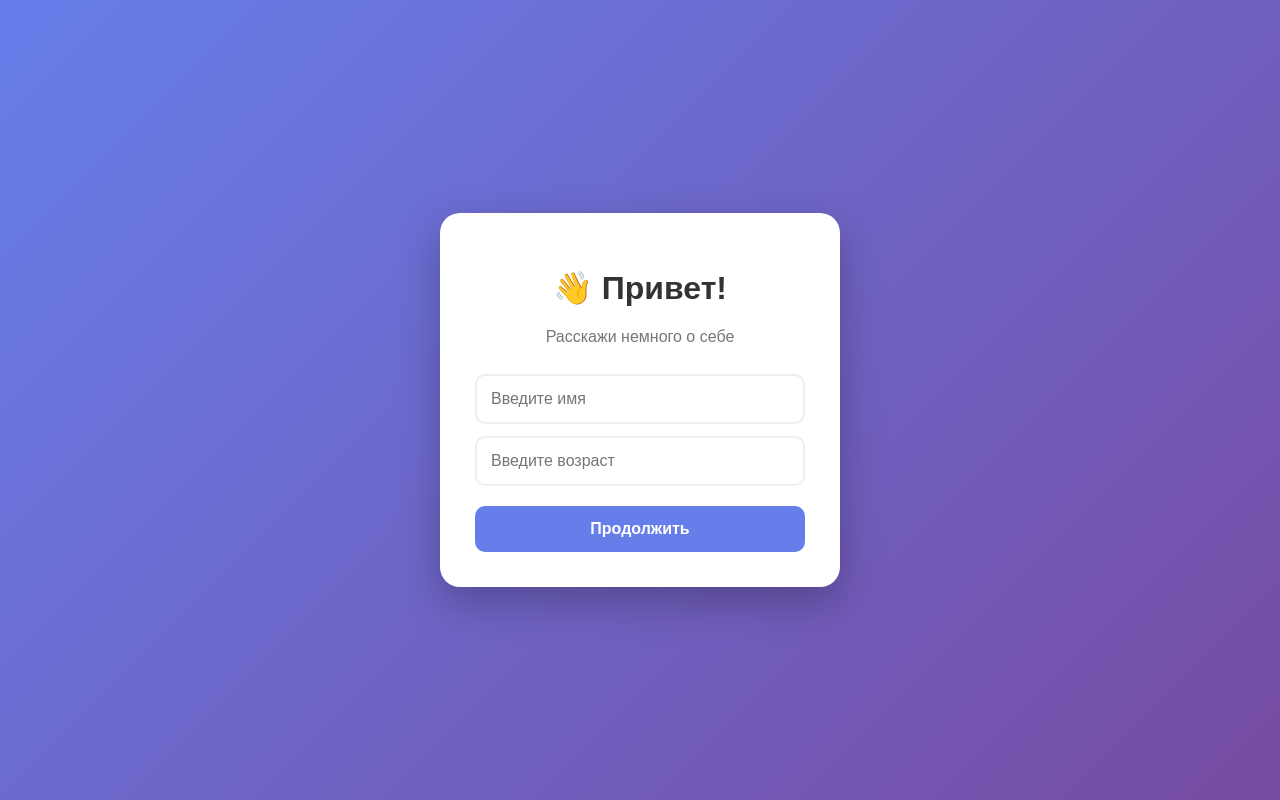
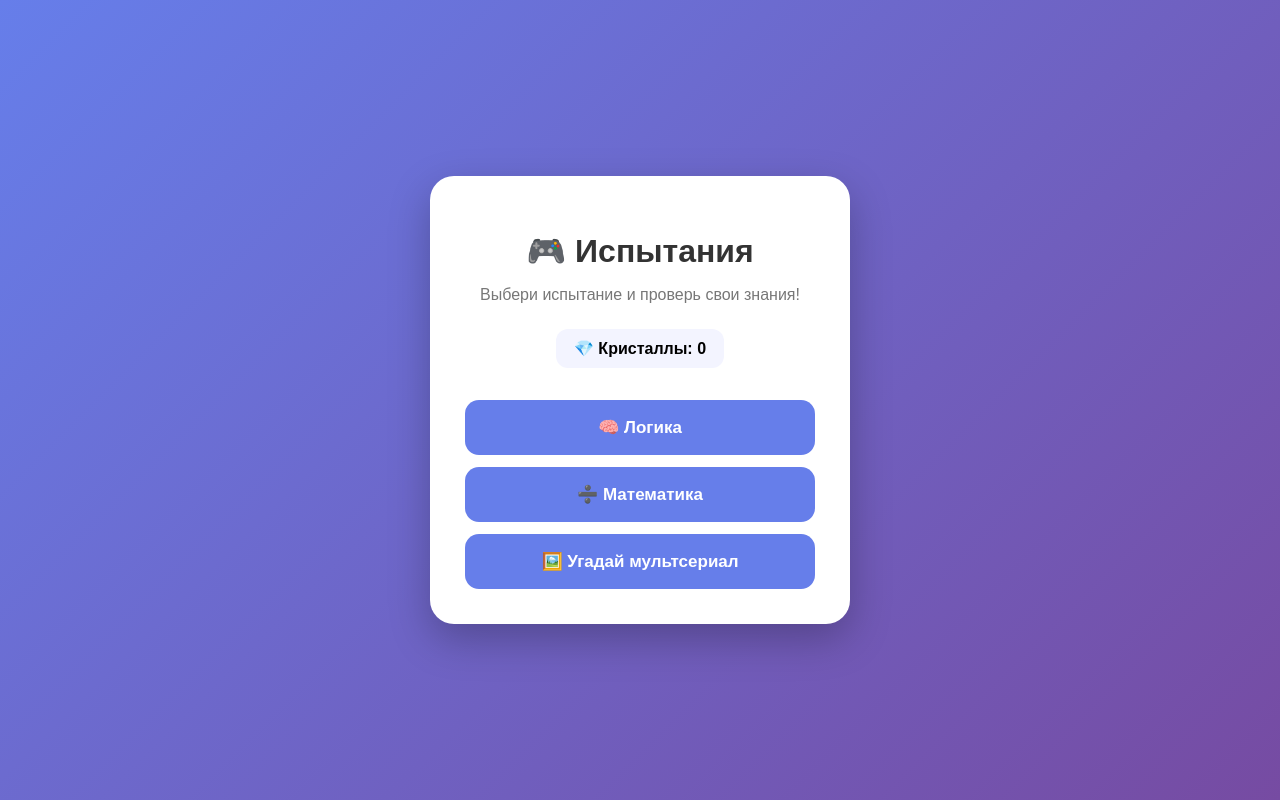
Before and after one commit to risksmoon/mysite, a Flask app: page / in a window 1280 px wide. Run offline with Flask 3, Linux system fonts and the light colour scheme.

Commit message:
Update title and styles in index.html

```diff
--- a/templates/index.html
+++ b/templates/index.html
@@ -4,7 +4,7 @@
     <meta charset="UTF-8">
     <meta name="viewport" content="width=device-width, initial-scale=1.0">
 
-    <title>Мой первый сайт</title>
+    <title>Испытания</title>
 
     <style>
         * {
@@ -14,6 +14,7 @@
         body {
             margin: 0;
             min-height: 100vh;
+
             display: flex;
             justify-content: center;
             align-items: center;
@@ -23,12 +24,12 @@
             background: linear-gradient(135deg, #667eea, #764ba2);
         }
 
-        .card {
-            width: 400px;
+        .game {
+            width: 420px;
             padding: 35px;
 
             background: white;
-            border-radius: 20px;
+            border-radius: 24px;
 
             box-shadow: 0 15px 40px rgba(0, 0, 0, 0.25);
 
@@ -36,51 +37,63 @@
         }
 
         h1 {
+            margin-bottom: 10px;
             color: #333;
         }
 
-        p {
-            color: #777;
+        .welcome {
+            color: #555;
+            font-size: 18px;
+            margin-bottom: 5px;
         }
 
-        input {
+        .subtitle {
+            color: #777;
+            margin-bottom: 25px;
+        }
+
+        .crystals {
+            display: inline-block;
+
+            padding: 10px 18px;
+            margin-bottom: 20px;
+
+            background: #f3f4ff;
+            border-radius: 12px;
+
+            font-weight: bold;
+        }
+
+        .mode {
             width: 100%;
-            padding: 14px;
+            padding: 17px;
             margin-top: 12px;
 
-            border: 2px solid #eee;
-            border-radius: 10px;
-
-            font-size: 16px;
-        }
-
-        button {
-            width: 100%;
-            padding: 14px;
-            margin-top: 20px;
-
             border: none;
-            border-radius: 10px;
+            border-radius: 14px;
 
             background: #667eea;
             color: white;
 
-            font-size: 16px;
+            font-size: 17px;
             font-weight: bold;
 
             cursor: pointer;
+
+            transition: 0.2s;
         }
 
-        button:hover {
+        .mode:hover {
             background: #5568d9;
+            transform: scale(1.02);
         }
 
         .result {
-            margin-top: 25px;
+            margin-top: 20px;
             padding: 15px;
 
             background: #f3f4ff;
-            border-radius: 10px;
+            border-radius: 12px;
 
             color: #333;
         }
@@ -89,43 +102,41 @@
 
 <body>
 
-    <div class="card">
+    <div class="game">
 
-        <h1>👋 Привет!</h1>
-
-        <p>Расскажи немного о себе</p>
-
-        <form method="POST">
-
-            <input
-                type="text"
-                name="name"
-                placeholder="Введите имя"
-                required
-            >
-
-            <input
-                type="number"
-                name="age"
-                placeholder="Введите возраст"
-                min="1"
-                max="120"
-                required
-            >
-
-            <button type="submit">
-                Продолжить
-            </button>
-
-        </form>
+        <h1>🎮 Испытания</h1>
 
         {% if name %}
-            <div class="result">
-                <strong>Привет, {{ name }}! 👋</strong>
-                <br>
-                Тебе {{ age }} лет.
+            <div class="welcome">
+                👋 Привет, <strong>{{ name }}</strong>!
             </div>
+
+            {% if age %}
+                <div class="welcome">
+                    Тебе {{ age }} лет.
+                </div>
+            {% endif %}
         {% endif %}
+
+        <p class="subtitle">
+            Выбери испытание и проверь свои знания!
+        </p>
+
+        <div class="crystals">
+            💎 Кристаллы: 0
+        </div>
+
+        <button class="mode">
+            🧠 Логика
+        </button>
+
+        <button class="mode">
+            ➗ Математика
+        </button>
+
+        <button class="mode">
+            🖼️ Угадай мультсериал
+        </button>
 
     </div>
 
```
